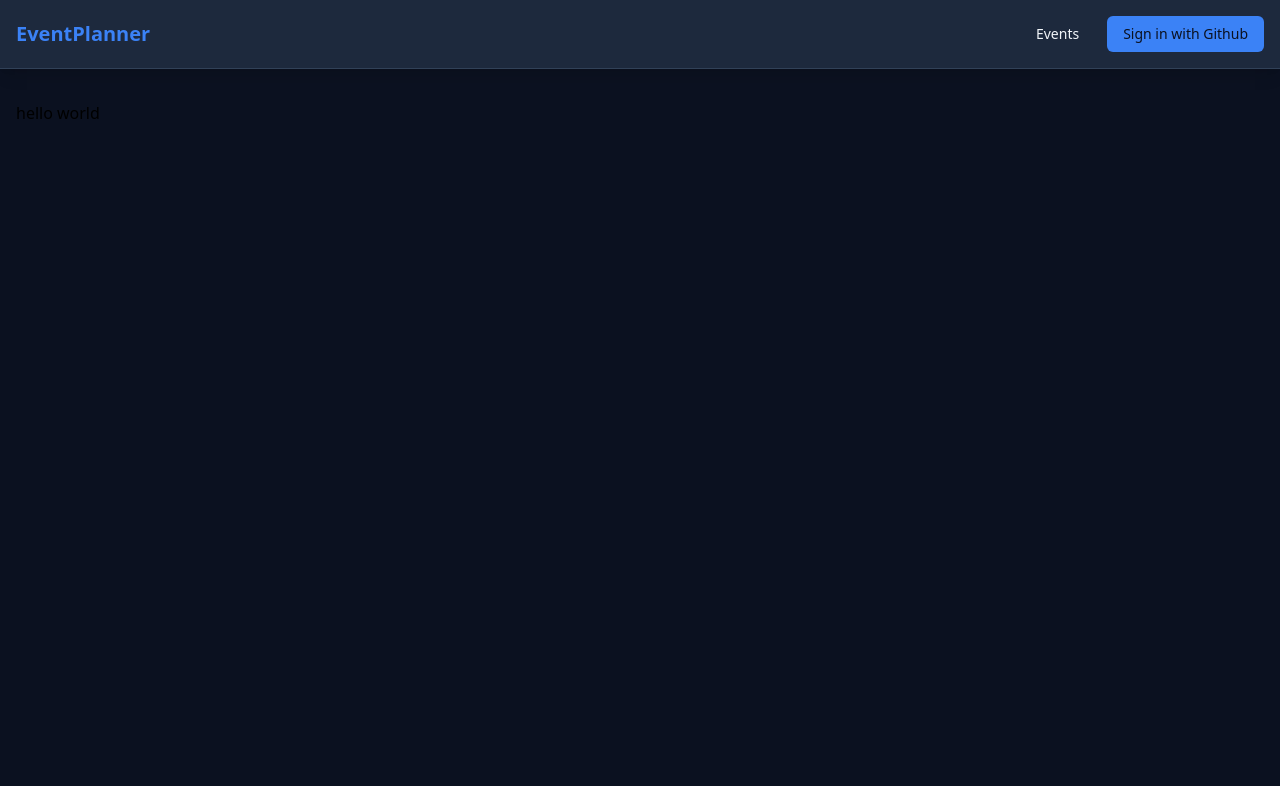
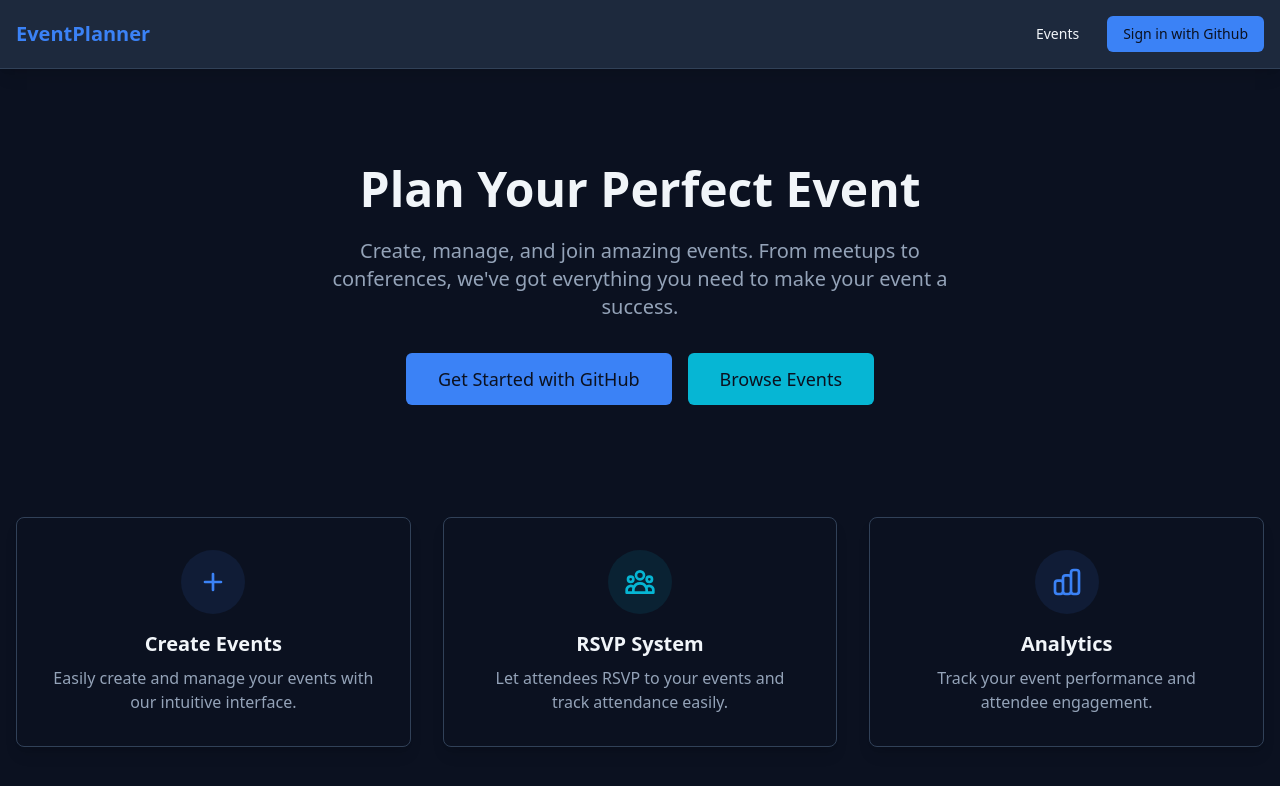
Before and after one commit to basnetsushant/event-planner, a Next.js app: page / in a window 1280 px wide. Shown: the top 786 px of the page. Built offline with nearby package versions, Linux system fonts and the light colour scheme; no server answers.

Commit message:
feat: home page and not-found page

```diff
--- a/app/events/[eventId]/page.tsx
+++ b/app/events/[eventId]/page.tsx
@@ -156,7 +156,7 @@ export default async function EventPage({
             )}
           </div>
 
-          {!isPast && event.isPublic && (
+          {!isPast && event.isPublic && session && (
             <RSVPButtons
               eventId={event.id}
               currentRSVP={currentRSVP}
--- /dev/null
+++ b/app/not-found.tsx
@@ -0,0 +1,78 @@
+import Link from "next/link";
+
+export default function NotFound() {
+  return (
+    <div className="min-h-screen  flex justify-center px-4 mt-15">
+      <div className="max-w-md w-full text-center">
+        {/* 404 Icon */}
+        <div className="mb-8">
+          <h1 className="text-6xl font-bold text-foreground mb-2">404</h1>
+          <h2 className="text-2xl font-semibold text-foreground mb-4">
+            Page Not Found
+          </h2>
+          <p className="text-muted mb-8">
+            Sorry, we couldn&apos;t find the page you&apos;re looking for. The
+            event might have been moved or deleted.
+          </p>
+        </div>
+
+        {/* Action Buttons */}
+        <div className="space-y-4">
+          <Link
+            href="/"
+            className="inline-flex items-center justify-center w-full px-6 py-3 bg-primary text-background font-medium rounded-lg hover:bg-primary/90 transition-colors duration-200"
+          >
+            <svg
+              className="w-5 h-5 mr-2"
+              fill="none"
+              stroke="currentColor"
+              viewBox="0 0 24 24"
+            >
+              <path
+                strokeLinecap="round"
+                strokeLinejoin="round"
+                strokeWidth={2}
+                d="M3 12l2-2m0 0l7-7 7 7M5 10v10a1 1 0 001 1h3m10-11l2 2m-2-2v10a1 1 0 01-1 1h-3m-6 0a1 1 0 001-1v-4a1 1 0 011-1h2a1 1 0 011 1v4a1 1 0 001 1m-6 0h6"
+              />
+            </svg>
+            Go Home
+          </Link>
+
+          <Link
+            href="/events"
+            className="inline-flex items-center justify-center w-full px-6 py-3 bg-slate-800 text-foreground font-medium rounded-lg border border-slate-600 hover:bg-slate-700 transition-colors duration-200"
+          >
+            <svg
+              className="w-5 h-5 mr-2"
+              fill="none"
+              stroke="currentColor"
+              viewBox="0 0 24 24"
+            >
+              <path
+                strokeLinecap="round"
+                strokeLinejoin="round"
+                strokeWidth={2}
+                d="M17 20h5v-2a3 3 0 00-5.356-1.857M17 20H7m10 0v-2c0-.656-.126-1.283-.356-1.857M7 20H2v-2a3 3 0 015.356-1.857M7 20v-2c0-.656.126-1.283.356-1.857m0 0a5.002 5.002 0 019.288 0M15 7a3 3 0 11-6 0 3 3 0 016 0zm6 3a2 2 0 11-4 0 2 2 0 014 0zM7 10a2 2 0 11-4 0 2 2 0 014 0z"
+              />
+            </svg>
+            Browse Events
+          </Link>
+        </div>
+
+        {/* Help Text */}
+        <div className="mt-8 text-sm text-muted">
+          <p>
+            If you believe this is an error, please{" "}
+            <Link
+              href="/"
+              className="text-primary hover:underline"
+            >
+              contact support
+            </Link>
+            .
+          </p>
+        </div>
+      </div>
+    </div>
+  );
+}
--- a/app/page.tsx
+++ b/app/page.tsx
@@ -1,6 +1,129 @@
-import { auth } from "@/auth";
+import Link from "next/link";
+import { auth } from "../auth";
 
-export default async function Home() {
+export default async function HomePage() {
   const session = await auth();
-  return <div>hello world</div>;
+
+  return (
+    <div className="space-y-12">
+      {/* Hero Section */}
+      <section className="text-center py-16">
+        <h1 className="text-5xl font-bold text-foreground mb-6">
+          Plan Your Perfect Event
+        </h1>
+        <p className="text-xl text-muted mb-8 max-w-2xl mx-auto">
+          Create, manage, and join amazing events. From meetups to conferences,
+          we&apos;ve got everything you need to make your event a success.
+        </p>
+        <div className="flex flex-col sm:flex-row gap-4 justify-center">
+          {session ? (
+            <>
+              <Link
+                href="/events/create"
+                className="btn-primary text-lg px-8 py-3"
+              >
+                Create Event
+              </Link>
+              <Link
+                href="/events"
+                className="btn-secondary text-lg px-8 py-3"
+              >
+                Browse Events
+              </Link>
+            </>
+          ) : (
+            <>
+              <Link
+                href="/login"
+                className="btn-primary text-lg px-8 py-3"
+              >
+                Get Started with GitHub
+              </Link>
+              <Link
+                href="/events"
+                className="btn-secondary text-lg px-8 py-3"
+              >
+                Browse Events
+              </Link>
+            </>
+          )}
+        </div>
+      </section>
+
+      {/* Features */}
+      <section className="grid md:grid-cols-3 gap-8">
+        <div className="border border-slate-700 rounded-lg shadow-lg p-8 text-center">
+          <div className="bg-primary/10 p-4 rounded-full w-16 h-16 mx-auto mb-4 flex items-center justify-center">
+            <svg
+              className="w-8 h-8 text-primary"
+              fill="none"
+              stroke="currentColor"
+              viewBox="0 0 24 24"
+            >
+              <path
+                strokeLinecap="round"
+                strokeLinejoin="round"
+                strokeWidth={2}
+                d="M12 6v6m0 0v6m0-6h6m-6 0H6"
+              />
+            </svg>
+          </div>
+          <h3 className="text-xl font-semibold text-foreground mb-2">
+            Create Events
+          </h3>
+          <p className="text-muted">
+            Easily create and manage your events with our intuitive interface.
+          </p>
+        </div>
+
+        <div className="border border-slate-700 rounded-lg shadow-lg p-8 text-center">
+          <div className="bg-secondary/10 p-4 rounded-full w-16 h-16 mx-auto mb-4 flex items-center justify-center">
+            <svg
+              className="w-8 h-8 text-secondary"
+              fill="none"
+              stroke="currentColor"
+              viewBox="0 0 24 24"
+            >
+              <path
+                strokeLinecap="round"
+                strokeLinejoin="round"
+                strokeWidth={2}
+                d="M17 20h5v-2a3 3 0 00-5.356-1.857M17 20H7m10 0v-2c0-.656-.126-1.283-.356-1.857M7 20H2v-2a3 3 0 015.356-1.857M7 20v-2c0-.656.126-1.283.356-1.857m0 0a5.002 5.002 0 019.288 0M15 7a3 3 0 11-6 0 3 3 0 016 0zm6 3a2 2 0 11-4 0 2 2 0 014 0zM7 10a2 2 0 11-4 0 2 2 0 014 0z"
+              />
+            </svg>
+          </div>
+          <h3 className="text-xl font-semibold text-foreground mb-2">
+            RSVP System
+          </h3>
+          <p className="text-muted">
+            Let attendees RSVP to your events and track attendance easily.
+          </p>
+        </div>
+
+        <div className="border border-slate-700 rounded-lg shadow-lg p-8 text-center">
+          <div className="bg-primary/10 p-4 rounded-full w-16 h-16 mx-auto mb-4 flex items-center justify-center">
+            <svg
+              className="w-8 h-8 text-primary"
+              fill="none"
+              stroke="currentColor"
+              viewBox="0 0 24 24"
+            >
+              <path
+                strokeLinecap="round"
+                strokeLinejoin="round"
+                strokeWidth={2}
+                d="M9 19v-6a2 2 0 00-2-2H5a2 2 0 00-2 2v6a2 2 0 002 2h2a2 2 0 002-2zm0 0V9a2 2 0 012-2h2a2 2 0 012 2v10m-6 0a2 2 0 002 2h2a2 2 0 002-2m0 0V5a2 2 0 012-2h2a2 2 0 012 2v14a2 2 0 01-2 2h-2a2 2 0 01-2-2z"
+              />
+            </svg>
+          </div>
+          <h3 className="text-xl font-semibold text-foreground mb-2">
+            Analytics
+          </h3>
+          <p className="text-muted">
+            Track your event performance and attendee engagement.
+          </p>
+        </div>
+      </section>
+    </div>
+  );
 }
```
